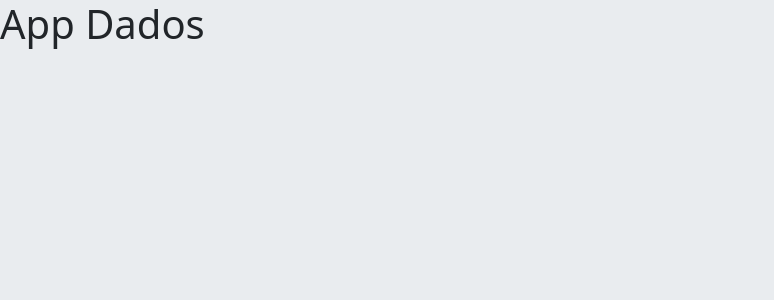
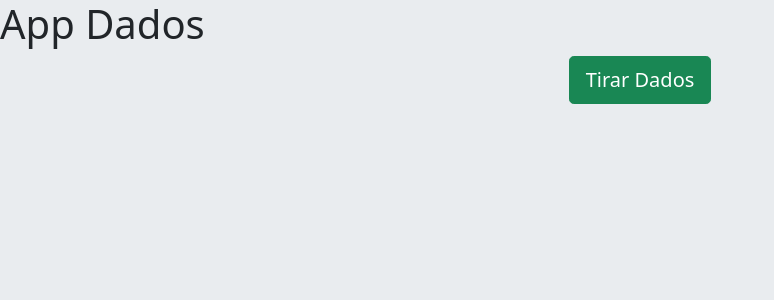
Before and after one commit to Daniel151505/Aplicacion-Dados, an Angular app in the folder Aplicacion-Dados/: page / in a window 1280 px wide. Shown: the top 300 px of the page, without its empty margins (0-774 px from the left). Built offline with nearby package versions, Linux system fonts and the light colour scheme.

Commit message:
Agregando Boton Tirar Dados

```diff
--- a/Aplicacion-Dados/src/app/app.component.html
+++ b/Aplicacion-Dados/src/app/app.component.html
@@ -1 +1,7 @@
 <h1>App Dados</h1>
+
+<div class="text-center">
+  <button class="btn btn-success btn-lg">
+    Tirar Dados
+  </button>
+</div>
```
